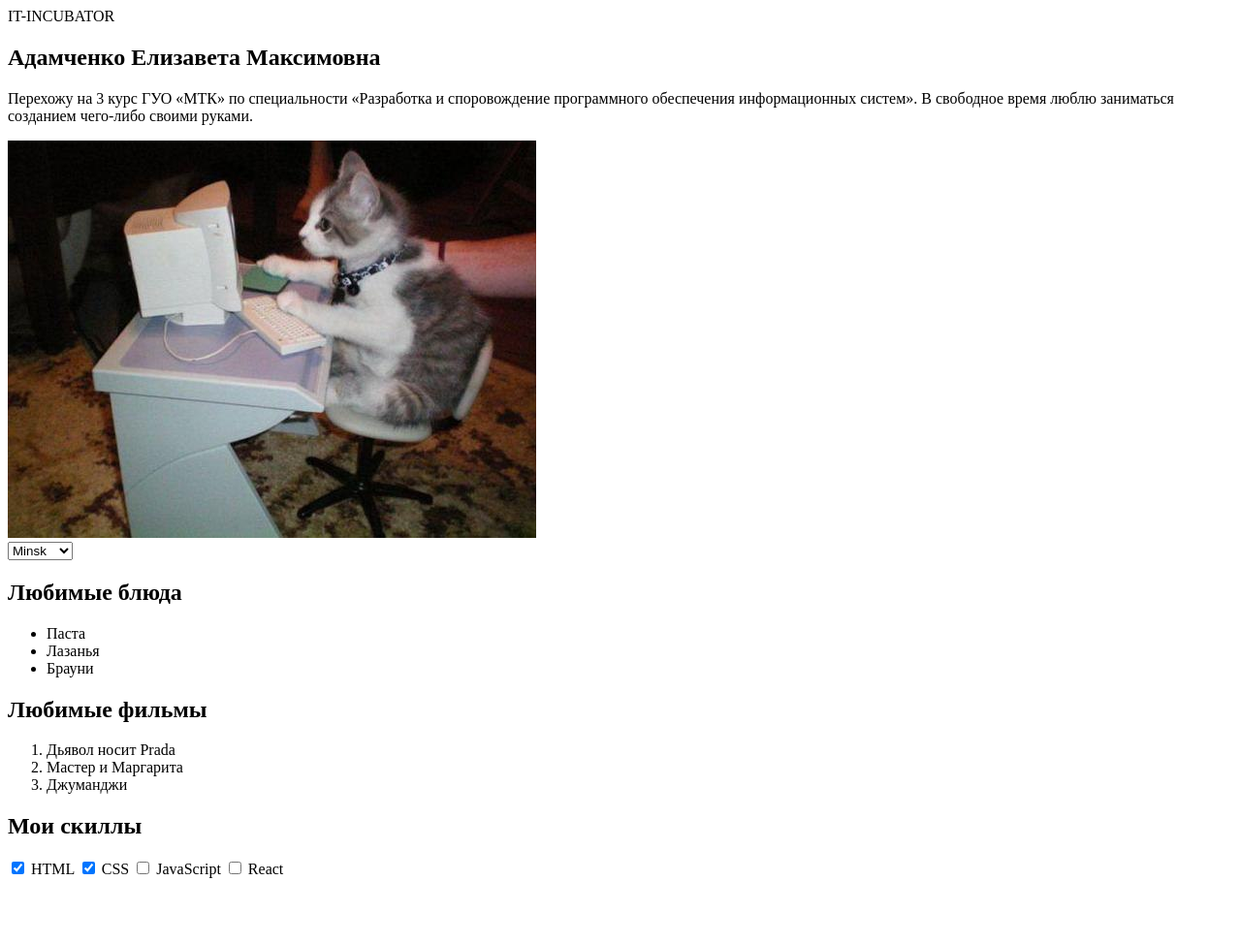
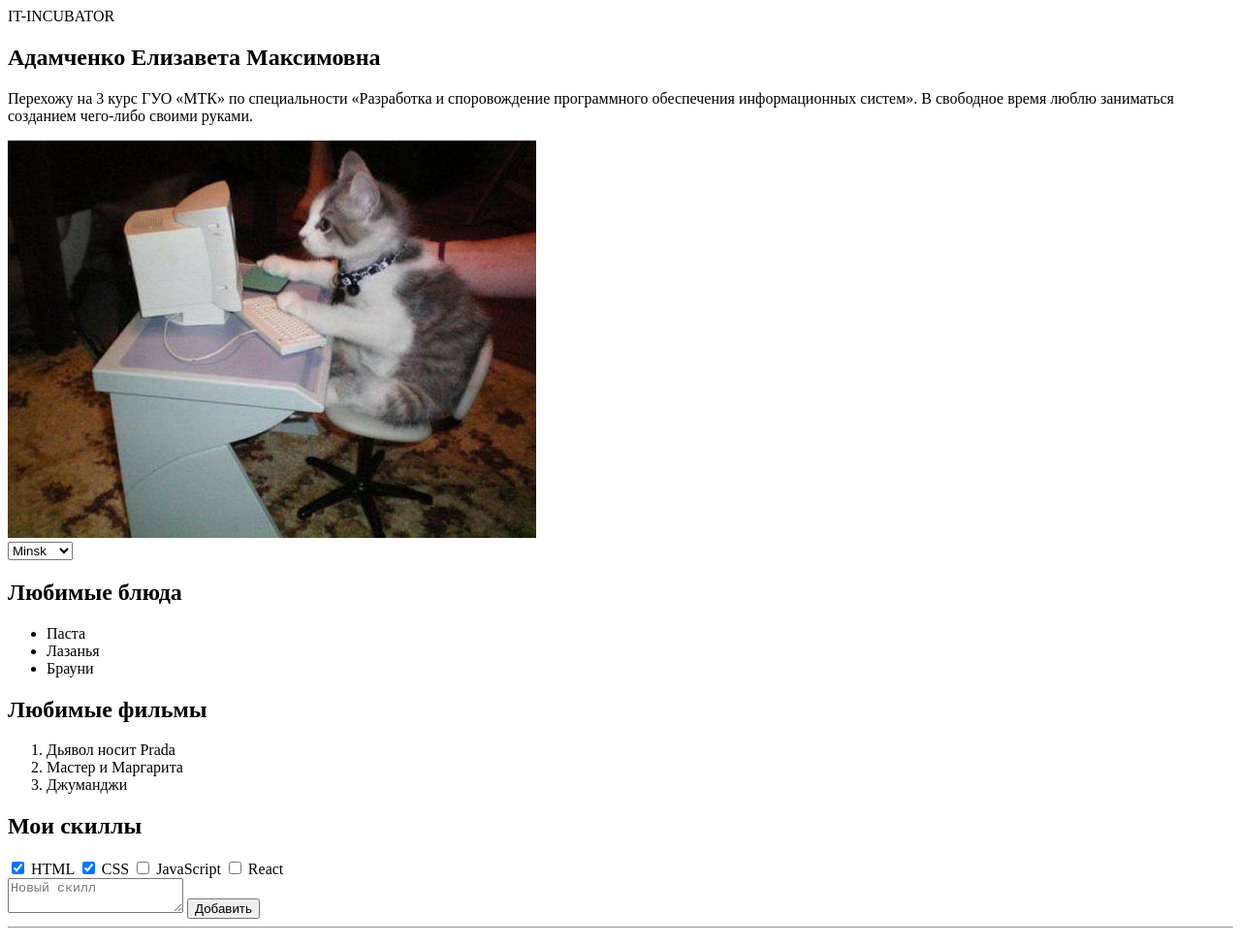
Before and after one commit to liwnght/1-hw-with-auto-test-html-css-main, a plain HTML site: page index.html in a window 1280 px wide. Shown: the whole page at 97% size. Before the commit the page ends 914 px from the top, so only its background shows below. Drawn offline with Linux system fonts and the light colour scheme.

Commit message:
completing 5-7 tasks

```diff
--- a/index.html
+++ b/index.html
@@ -84,9 +84,11 @@
             </label>
             </div>
         <!-- 5) Создай здесь однострочное поле для ввода текста с подсказкой "Новый скилл", которая исчезает, когда начинаешь что-то печатать (для подсказки есть специальный атрибут) -->
+        <textarea placeholder="Новый скилл"></textarea>
         <!-- 6) Создай здесь кнопку “Добавить” -->
+        <button type="submit">Добавить</button>
         <!-- 7) Добавь горизонтальную линию (для этого есть специальный тег) -->
-
+        <hr>
         <table data-cy="hw-about-table-pre">
             <!-- 8) В таблице сделай 5 строк и 3 столбца.
                         - В первой строке ячейки заголовков, в остальных обычные ячейки
```
